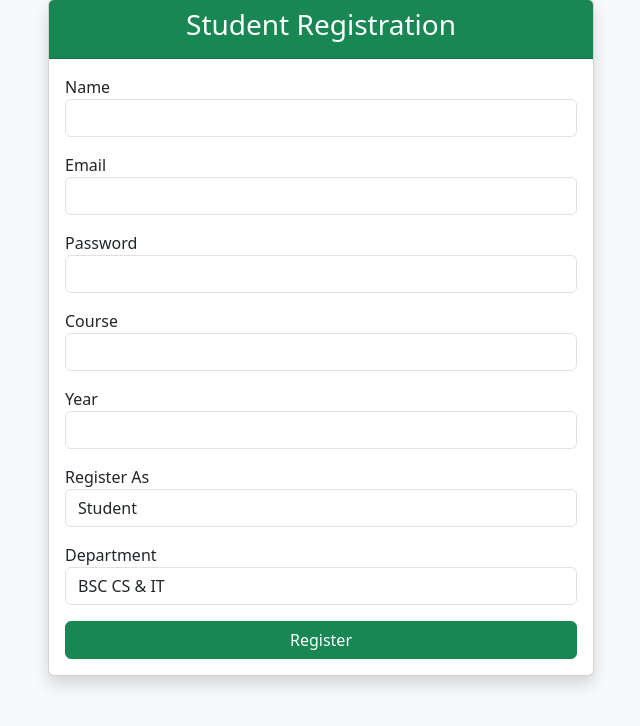
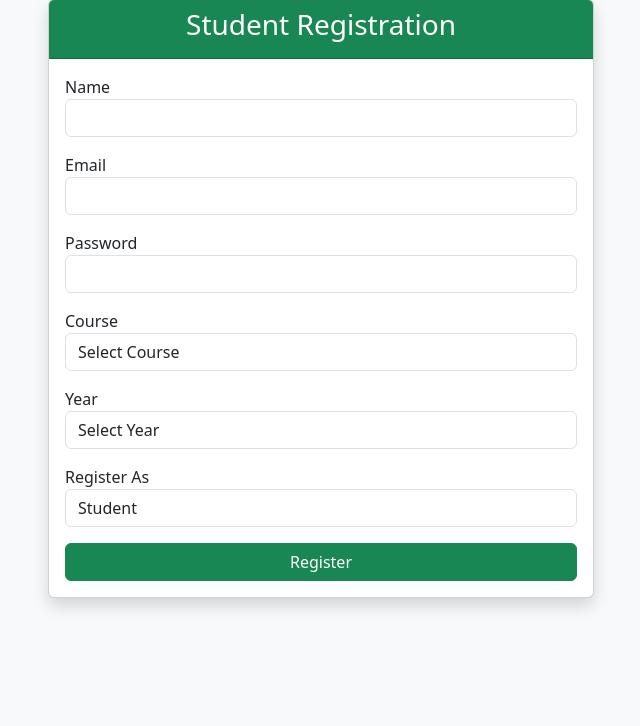
Before and after one commit to manasi324/College-Management-Portal, a Flask app: page /register in a window 1280 px wide. Shown: the part 49-775 px from the top of the page, without its empty margins (319-959 px from the left). Run offline with Flask 3, Linux system fonts and the light colour scheme.

Commit message:
Added role-based registration for Student, HOD and Teacher with dynamic registration form

```diff
--- a/college-portal/templates/register.html
+++ b/college-portal/templates/register.html
@@ -37,34 +37,49 @@
                             <input type="password" name="password" class="form-control" required>
                         </div>
 
-                        <div class="mb-3">
-                            <label>Course</label>
-                            <input type="text" name="course" class="form-control">
-                        </div>
+                        <div class="mb-3" id="courseDiv">
+    <label>Course</label>
 
-                        <div class="mb-3">
-                            <label>Year</label>
-                            <input type="number" name="year" class="form-control">
-                        </div>
+    <select name="course" class="form-control">
+        <option value="">Select Course</option>
+        <option>BSC CS & IT</option>
+        <option>BCOM</option>
+        <option>BAF</option>
+        <option>BMS</option>
+        <option>BAMMC</option>
+    </select>
+</div>
+
+<div class="mb-3" id="yearDiv">
+    <label>Year</label>
+
+    <select name="year" class="form-control">
+        <option value="">Select Year</option>
+        <option>FY</option>
+        <option>SY</option>
+        <option>TY</option>
+    </select>
+</div>
+
 <div class="mb-3">
     <label>Register As</label>
-    <select name="role" class="form-control">
+
+    <select name="role" id="role" class="form-control" onchange="toggleFields()">
         <option value="Student">Student</option>
         <option value="HOD">HOD</option>
         <option value="Teacher">Teacher</option>
     </select>
 </div>
+<div class="mb-3" id="departmentDiv" style="display:none;">
+    <label>Department</label>
 
-<div class="mb-3">
-    <label>Department</label>
     <select name="department" class="form-control">
-
+        <option value="">Select Department</option>
         <option>BSC CS & IT</option>
         <option>BCOM</option>
         <option>BAF</option>
         <option>BMS</option>
         <option>BAMMC</option>
-
     </select>
 </div>
                         <button type="submit" class="btn btn-success w-100">
@@ -81,6 +96,30 @@
 
     </div>
 </div>
+<script>
+function toggleFields() {
 
+    let role = document.getElementById("role").value;
+
+    let courseDiv = document.getElementById("courseDiv");
+    let yearDiv = document.getElementById("yearDiv");
+    let departmentDiv = document.getElementById("departmentDiv");
+
+    if (role === "Student") {
+
+        courseDiv.style.display = "block";
+        yearDiv.style.display = "block";
+        departmentDiv.style.display = "none";
+
+    } else if (role === "HOD" || role === "Teacher") {
+
+        courseDiv.style.display = "none";
+        yearDiv.style.display = "none";
+        departmentDiv.style.display = "block";
+    }
+}
+
+window.onload = toggleFields;
+</script>
 </body>
 </html>
```
